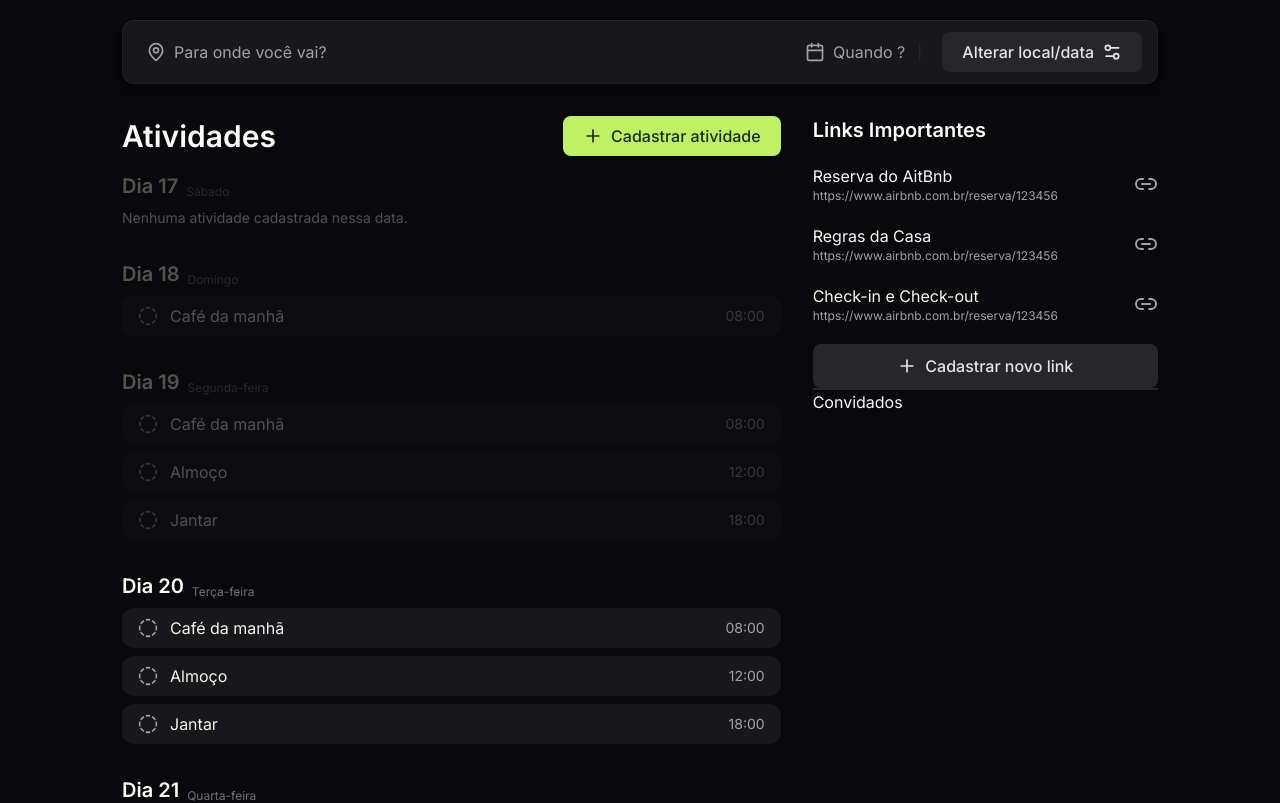
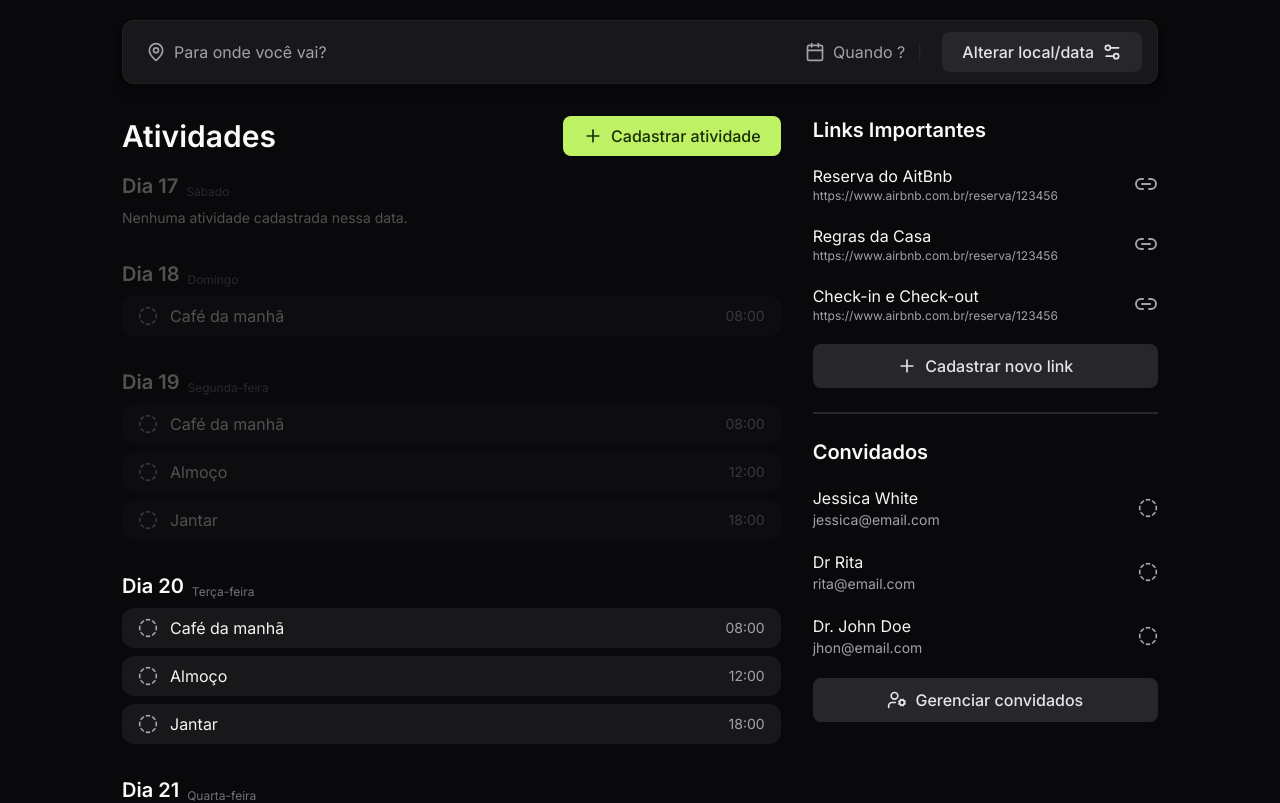
Before and after one commit to thiagoelias99/nlw-jun24-react, a Next.js app: page /details in a window 1280 px wide. Shown: the top 803 px of the page. Built offline with nearby package versions, Linux system fonts and the light colour scheme.

Commit message:
feat: :sparkles: Guest Section

```diff
--- a/src/app/details/_components/guest-section.tsx
+++ b/src/app/details/_components/guest-section.tsx
@@ -1,7 +1,52 @@
-import React from 'react'
+'use client'
+
+import { Button } from '@/components/Button'
+import { CircleCheckIcon, CircleDashedIcon, UserCogIcon } from 'lucide-react'
+import React, { useState } from 'react'
 
 export default function GuestsSection() {
+  const [guest, setGuest] = useState<{ name: string, email: string }[]>([
+    { name: 'Jessica White', email: 'jessica@email.com' },
+    { name: 'Dr Rita', email: 'rita@email.com' },
+    { name: 'Dr. John Doe', email: 'jhon@email.com' },
+  ])
+
   return (
-    <section>Convidados</section>
+    <section>
+      <h1 className='text-zinc-50 text-xl font-semibold'>Convidados</h1>
+      <div className='space-y-5 my-5'>
+        {guest.map((guest, index) => (
+          <GuestItem key={index} name={guest.name} email={guest.email} />
+        ))}
+      </div>
+      <Button
+        variant='secondary'
+        size='full'
+      >
+        <UserCogIcon className='w-5 h-5' />
+        <p>Gerenciar convidados</p>
+      </Button>
+    </section>
   )
 }
+
+function GuestItem({name, email}: {name: string, email: string}) {
+  const [checked, setChecked] = useState(false)
+  return (
+    <div className='w-full flex justify-between items-center'>
+      <div>
+        <h2 className='text-zinc-100'>{name}</h2>
+        <h3 className='text-zinc-400 text-sm'>{email}</h3>
+      </div>
+      {checked ? (
+        <CircleCheckIcon className='w-5 h-5 text-lime-300'
+          onClick={() => setChecked(!checked)}
+        />
+      ) : (
+        <CircleDashedIcon className='w-5 h-5 text-zinc-400'
+          onClick={() => setChecked(!checked)}
+        />
+      )}
+    </div>
+  )
+}
--- a/src/app/details/page.tsx
+++ b/src/app/details/page.tsx
@@ -10,7 +10,7 @@ export default function DetailsPage() {
       <Input3 />
       <div className='w-full mt-8 flex justify-start items-start gap-8'>
         <ActivitiesSection className='flex-1' />
-        <div className='w-1/3'>
+        <div className='w-1/3 space-y-6'>
           <LinksSection />
           <Divider />
           <GuestsSection />
```
